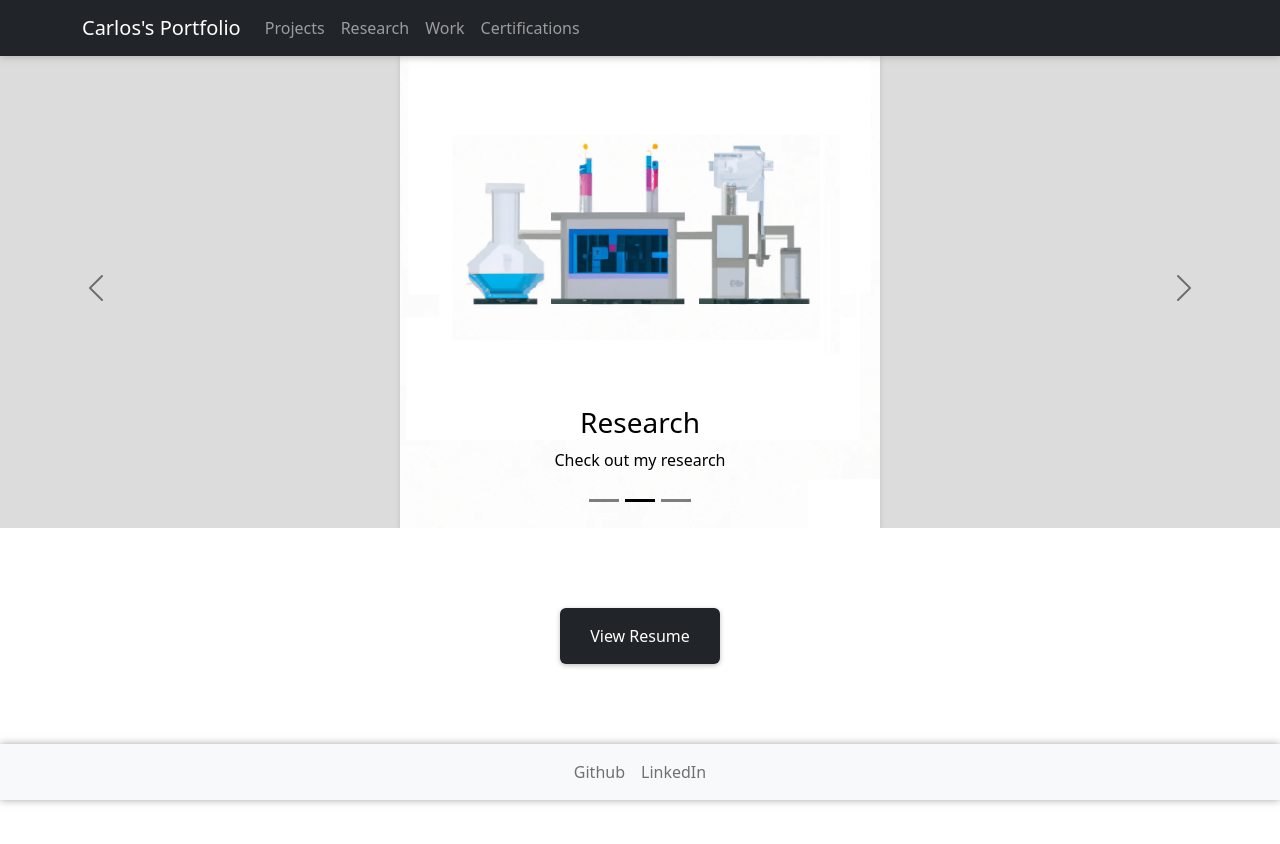
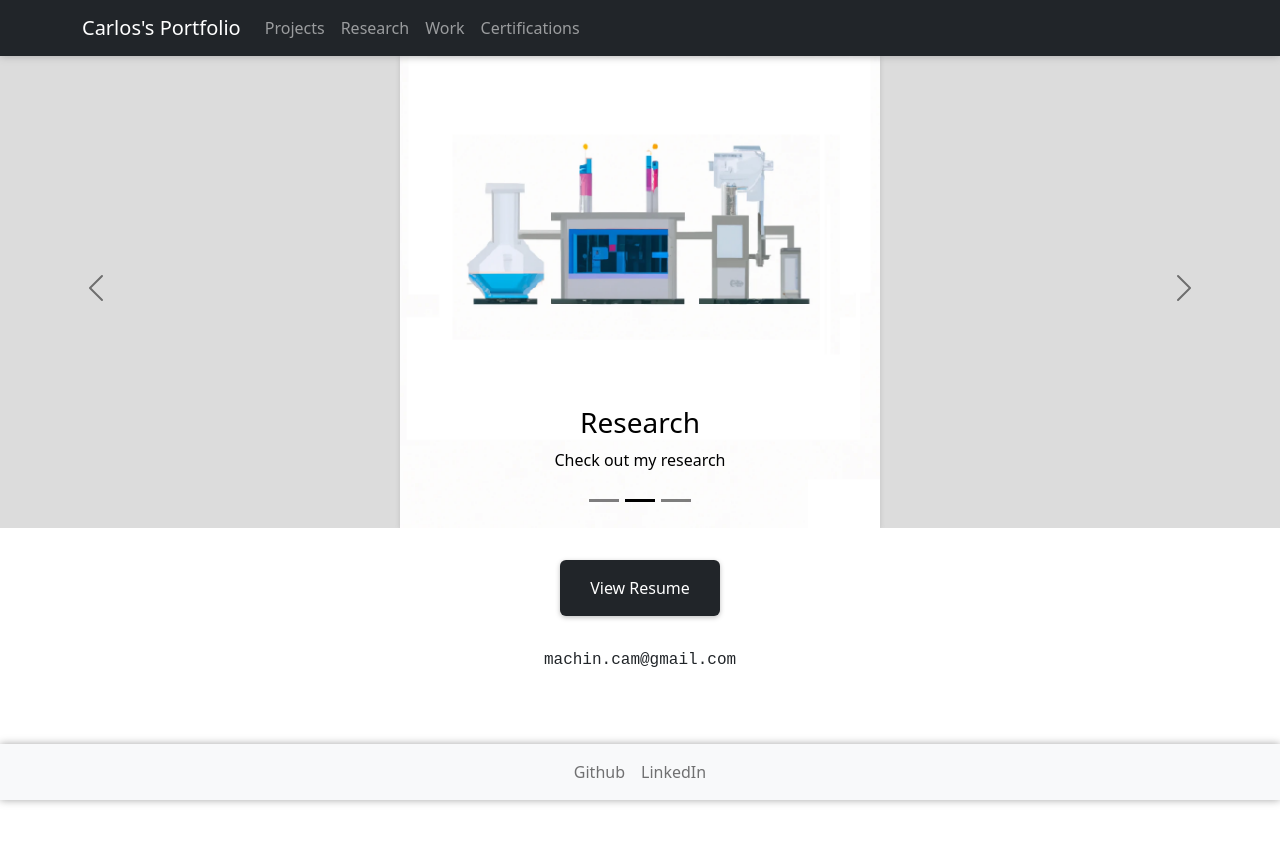
Before and after one commit to cmachin/portfolio, a React (Vite) app: page /#/ in a window 1280 px wide. Shown: the top 844 px of the page. After the commit the page ends 800 px from the top, so only its background shows below. Built offline with nearby package versions, Linux system fonts and the light colour scheme.

Commit message:
homepage styling improvements

```diff
--- a/src/assets/global.css
+++ b/src/assets/global.css
@@ -42,16 +42,15 @@ body {
 	display: block;
 	width: 10rem;
 	padding: 1rem;
-	margin: 5rem auto 1rem auto;
+	margin: 2rem auto 2rem auto;
 	box-shadow: var(--shadow);
 }
 
 .typewriter {
-	margin: 5rem 0 0 0;
 	width: 100%;
 	font-family: "Courier New", Courier, monospace;
 	text-align: center;
-	font-size: 1.5rem;
+	font-size: 1rem;
 }
 
 .certifications {
```
